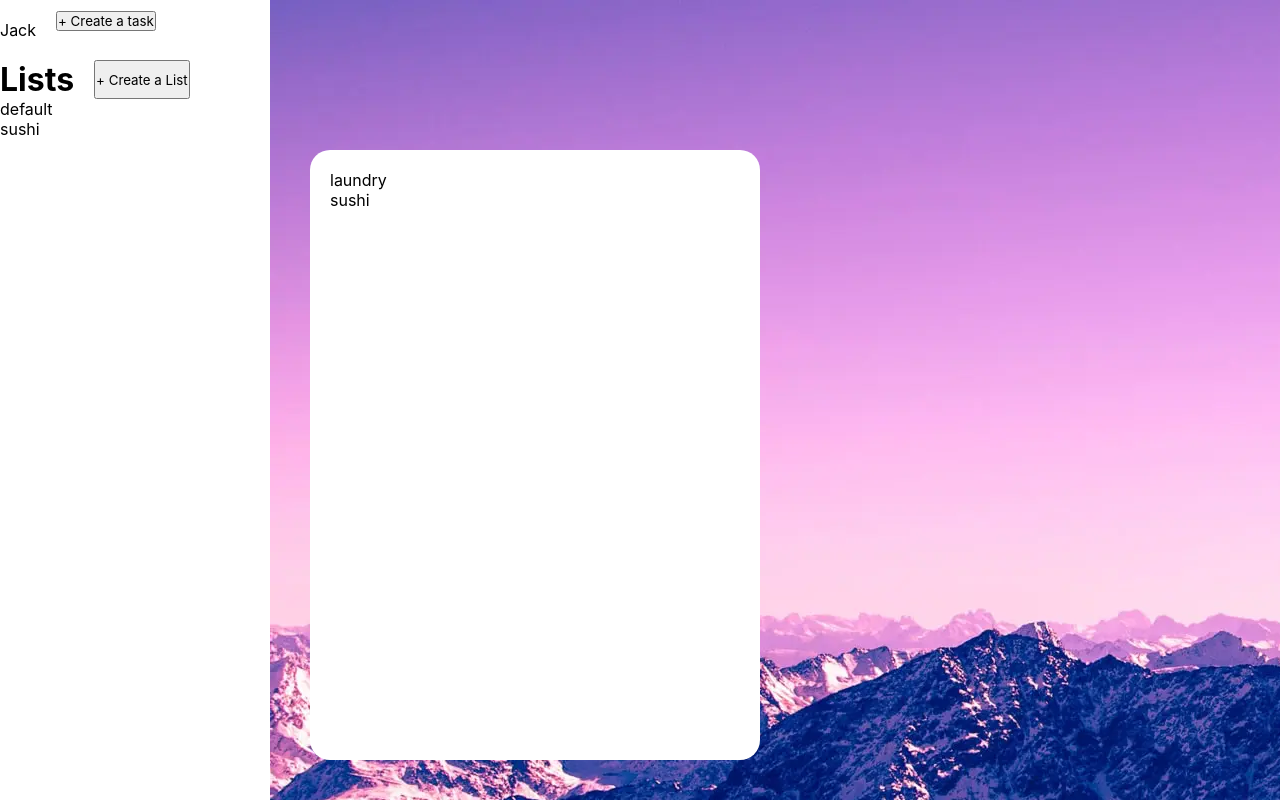
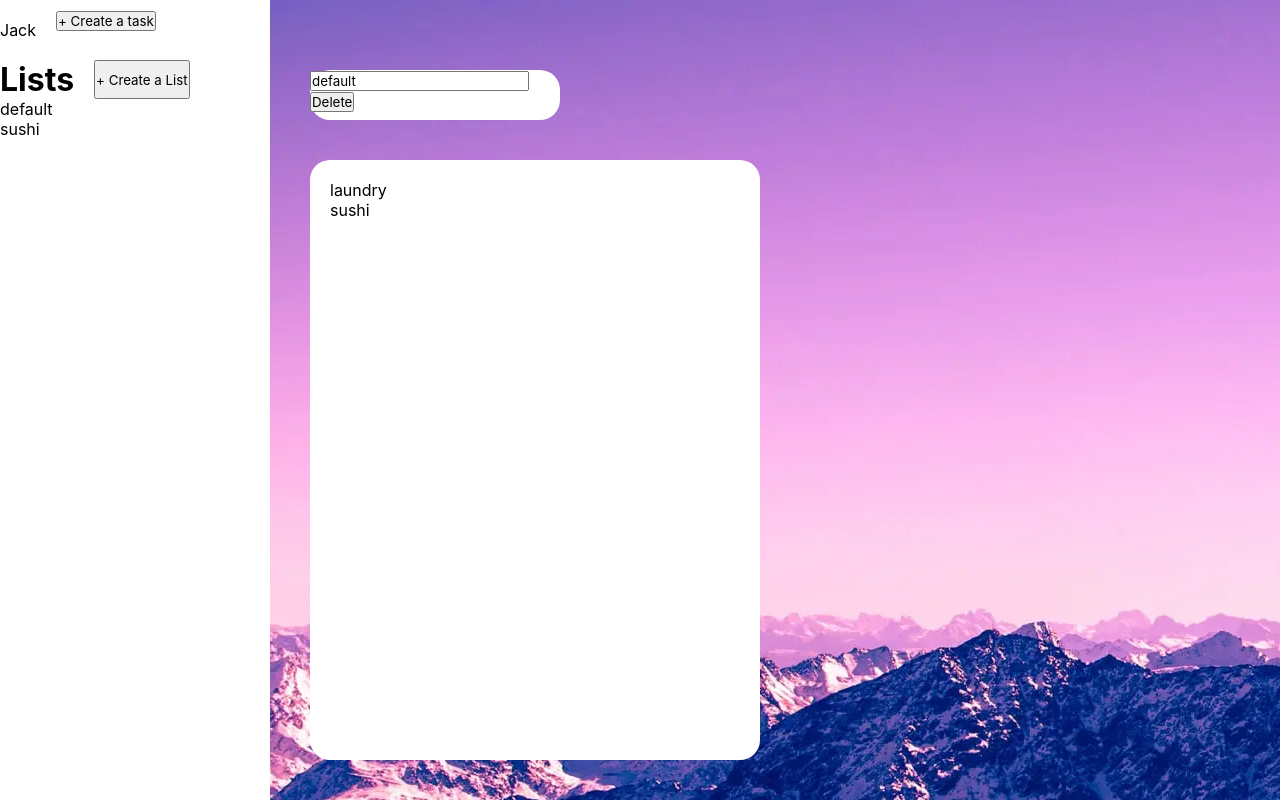
Before and after one commit to martyxho/todo-app, a website built with webpack: page dist/index.html in a window 1280 px wide. Built offline with nearby package versions, Linux system fonts and the light colour scheme.

Commit message:
added info box to display list info

```diff
--- a/src/dom.js
+++ b/src/dom.js
@@ -18,7 +18,7 @@ function displayLists(obj) {
     const li = document.createElement('li');
     const div = document.createElement('div');
     div.id = prop;
-    div.addEventListener('click', changeList.bind(null, prop));
+    div.addEventListener('click', listClick.bind(null, prop));
     const p = document.createElement('p');
     p.textContent = prop;
     div.appendChild(p);
@@ -100,6 +100,16 @@ function resetForm(id) {
   form.reset();
 }
 
+function listClick(prop) {
+  setListName(prop);
+  changeList(prop);
+}
+
+function setListName(name) {
+  const input = document.getElementById('list-name-info');
+  input.value = name;
+}
+
 function clear(div) {
   while(div.firstChild) {
     div.removeChild(div.firstChild);
@@ -108,4 +118,4 @@ function clear(div) {
 
 
 
-export { displayTasks, displayLists, notifyRequired, removeRequired, closeForm };
+export { displayTasks, displayLists, notifyRequired, removeRequired, closeForm, setListName };
--- a/src/index.js
+++ b/src/index.js
@@ -1,11 +1,11 @@
 import './style.css';
-import { displayTasks , displayLists, notifyRequired, removeRequired, closeForm } from './dom';
+import { displayTasks , displayLists, notifyRequired, removeRequired, closeForm, setListName } from './dom';
 
 const lists = (() => {
   const listObj = {};
   listObj['default'] = list('default');
   let currentList = listObj['default'];
-
+  setListName('default');
   const getList = () => listObj;
   const addList = (name, list) => {
     listObj[name] = list;
--- a/src/style.css
+++ b/src/style.css
@@ -19,9 +19,16 @@
 #content {
   background: url(./mtn.webp);
   display: grid;
-  grid-template-columns: max-content max-content;
+  grid-template-rows: max-content 1fr;
   gap: 40px;
-  padding: 150px 40px 40px 40px;
+  padding: 70px 40px 40px 40px;
+}
+
+#list-info-box {
+  height: 50px;
+  width: 250px;
+  background: white;
+  border-radius: 20px;
 }
 
 .dim:after {
```
Also changed, not shown: dist/index.html.
